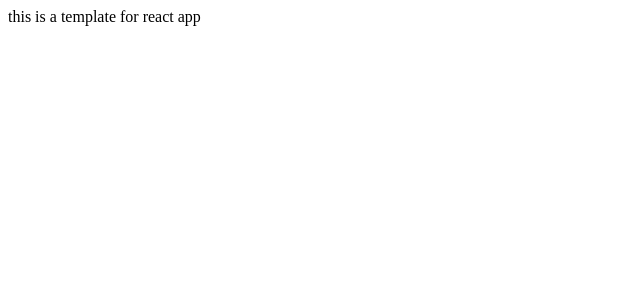
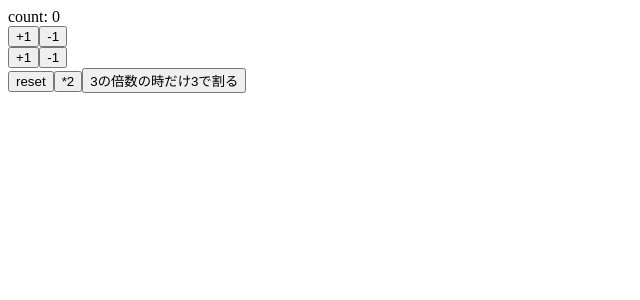
Before and after one commit to iccchi/react-hooks-101, a React (Create React App) app: page / in a window 1280 px wide. Shown: the top 300 px of the page, without its empty margins (0-640 px from the left). Built offline with nearby package versions, Linux system fonts and the light colour scheme.

Commit message:
my first react hook useState

```diff
--- a/src/App.js
+++ b/src/App.js
@@ -1,11 +1,33 @@
-import React from 'react'
+import React, { useState } from 'react'
 
 
 const App = () => {
+  const [count, setCount] = useState(0)
+  console.log("aaa")
+  const increment = () => setCount(prev => prev+1)
+  const decrement = () => setCount(prev => prev-1)
+  const increment2 = () => setCount(prev => prev+1)
+  const decrement2 = () => setCount(prev => prev-1)
+  const reset = () => setCount(0)
+  const double = () => setCount(prev => prev*2)
+  const divide3 = () => setCount(prev => prev%3===0 ? prev/3 : prev )
   return (
-    <div>
-      this is a template for react app
-    </div>
+    <React.Fragment>
+      <div>
+        count: {count}
+      </div>
+      <button onClick={increment}>+1</button>
+      <button onClick={decrement}>-1</button>
+      <div>
+      <button onClick={increment2}>+1</button>
+      <button onClick={decrement2}>-1</button>
+      </div>
+      <div>
+        <button onClick={reset}>reset</button>
+        <button onClick={double}>*2</button>
+        <button onClick={divide3}>3の倍数の時だけ3で割る</button>
+      </div>
+    </React.Fragment>
   )
 }
 
```
